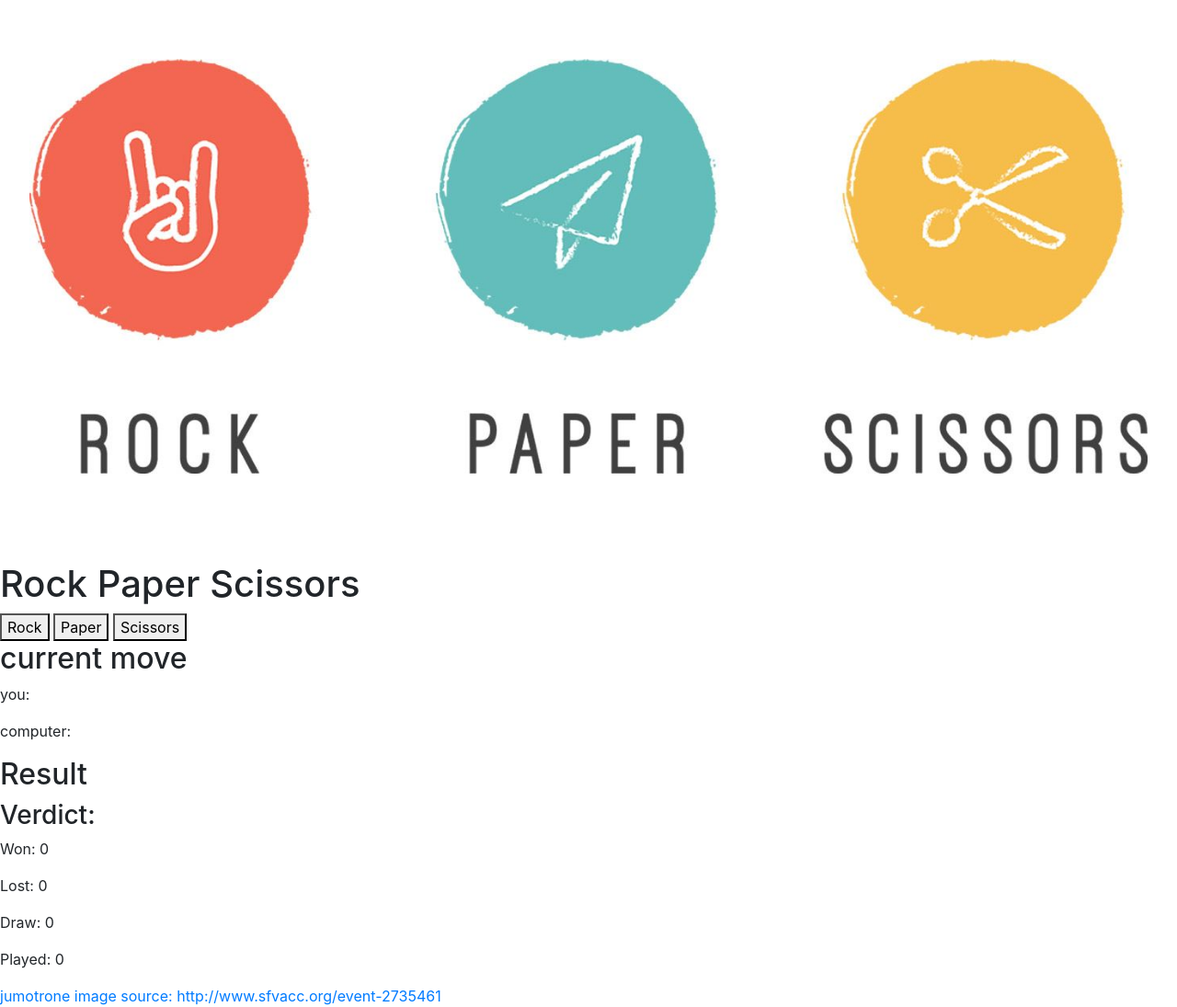
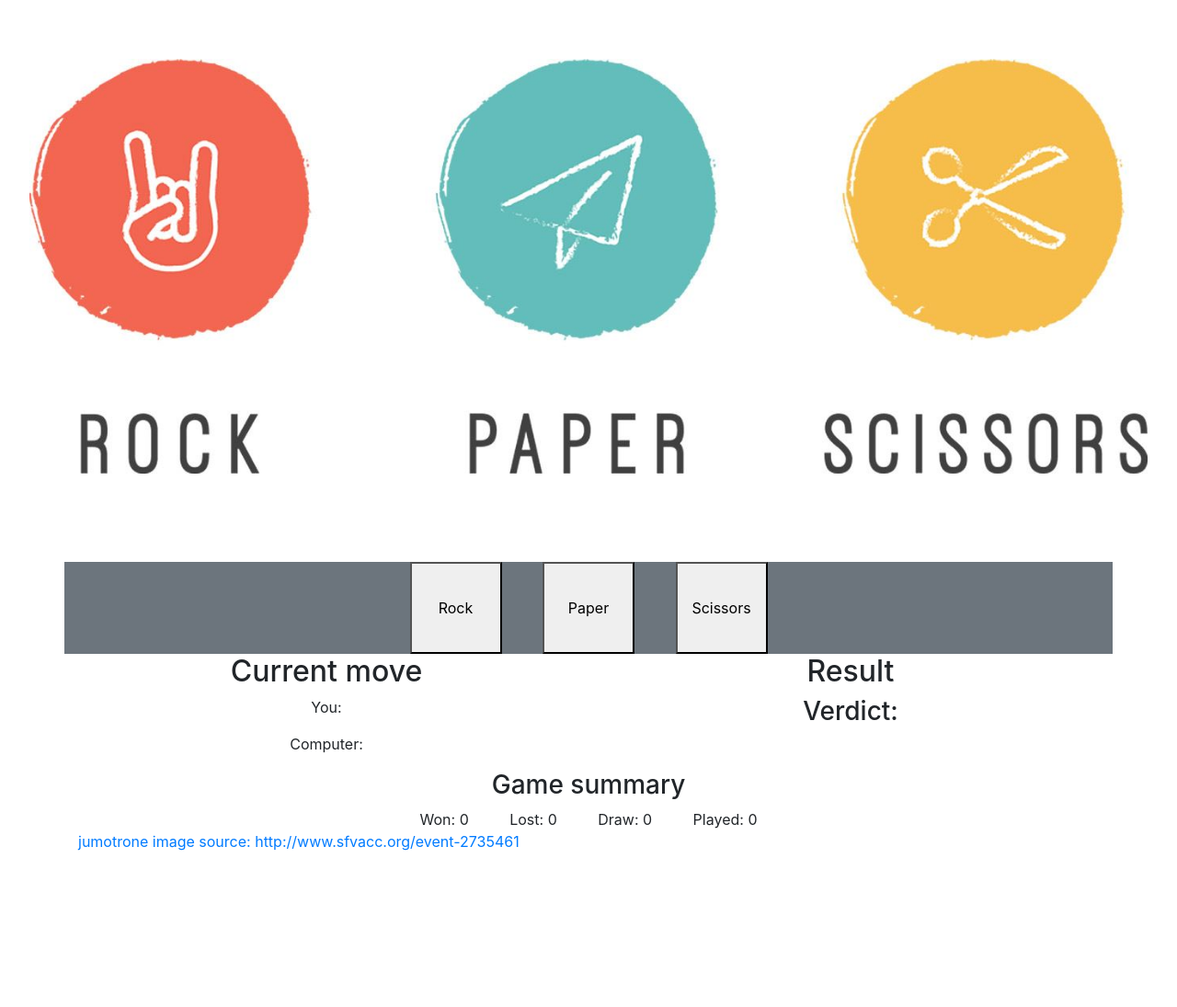
Before and after one commit to ipastuszynska/05-rock_paper, a plain HTML site: page index.html in a window 1280 px wide. Shown: the whole page at 92% size. After the commit the page ends 927 px from the top, so only its background shows below. Drawn offline with nearby package versions, Linux system fonts and the light colour scheme.

Commit message:
adding containers

```diff
--- a/css/style.css
+++ b/css/style.css
@@ -3,3 +3,21 @@
 background: white;
 text-align: center;
 }
+
+button {
+  height: 100px;
+  width: 100px;
+}
+
+#results p {
+  display: inline;
+  padding-left: 20px;
+  padding-right: 20px;
+
+}
+
+#buttons button {
+  margin-left: 20px;
+  margin-right: 20px;
+
+}
--- a/index.html
+++ b/index.html
@@ -1,9 +1,10 @@
+
 <!DOCTYPE HTML>
 
 <html lang="en-GB">
 
 <head>
-	<title> Rock Paper Scissors  </title>
+	<title> Rock Paper Scissors </title>
 
 	<link rel="stylesheet" href="https://stackpath.bootstrapcdn.com/bootstrap/4.1.3/css/bootstrap.min.css" integrity="sha384-MCw98/SFnGE8fJT3GXwEOngsV7Zt27NXFoaoApmYm81iuXoPkFOJwJ8ERdknLPMO" crossorigin="anonymous">
 
@@ -14,51 +15,74 @@
 <body>
 
 	<header class="jumbotron">
-<div>
-						<img class="img-fluid" src="images/jumbo.jpg">
 
+		<div class="row">
+			<div class="col-md-12">
+				<img class="img-fluid" src="images/jumbo.jpg" />
+			</div>
 		</div>
 	</header>
 
 
-<h1>Rock Paper Scissors </h1>
+	<div class="container bg-secondary text-center" id="buttons">
+
 				<button id="rock" value="rock">Rock</button>
+
 				<button id="paper" value="paper">Paper</button>
+
 				<button id="scissors" value="scissors">Scissors</button>
 
-<section>
-	<h2>current move</h2>
-	<p> you: <span id="playYou"></span></p>
-	<p> computer: <span id="playComputer"></span></p>
-</section>
+	</div>
 
 
-<section>
+	<div class="container">
+
+			<div class="row">
+
+				<div class="col-md-6 text-center">
+					<h2> Current move</h2>
+					<p> You: <span id="playYou"></span></p>
+					<p> Computer: <span id="playComputer"></span></p>
+				</div><!-- col-md-6-->
+
+				<div class="col-md-6 text-center">
+
 					<h2> Result </h2>
 					<h3> Verdict: <span id="verdict"></span></h3>
+
+				</div><!-- col-md-6-->
+			</div><!-- row -->
+</div> <!--container-->
+
+
+
+
+	<div class="container text-center">
+			<h3>Game summary</h3>
+			<div id="results">
 			<p> Won: <span id="gameWon">0</span> </p>
 			<p> Lost: <span id="gameLost">0</span> </p>
 			<p> Draw: <span id="gameDraw">0</span> </p>
 			<p> Played: <span id="gamePlayed">0</span> </p>
+				</div>
 		</section>
+	</div>
 
 	<!-- IDEA: variables that belong together - give them same first name, that wya when the file gets bigm you will know that whatever starts with game, refers to the results  -->
 
 
-
+	<div class="container">
 		<footer>
 
-		<a href="http://www.sfvacc.org/event-2735461">	jumotrone image source: http://www.sfvacc.org/event-2735461</a>
+			<a href="http://www.sfvacc.org/event-2735461"> jumotrone image source: http://www.sfvacc.org/event-2735461</a>
 
 		</footer>
+	</div>
 
-
-<script
-	src="https://code.jquery.com/jquery-3.3.1.min.js"
-	integrity="sha256-FgpCb/KJQlLNfOu91ta32o/NMZxltwRo8QtmkMRdAu8="
-	crossorigin="anonymous"></script>
+	<script src="https://code.jquery.com/jquery-3.3.1.min.js" integrity="sha256-FgpCb/KJQlLNfOu91ta32o/NMZxltwRo8QtmkMRdAu8=" crossorigin="anonymous"></script>
 	<script src="js/engine.js"></script>
 
 
 </body>
+
 </html>
```
Lines whose indentation alone changed are shown as unchanged.
